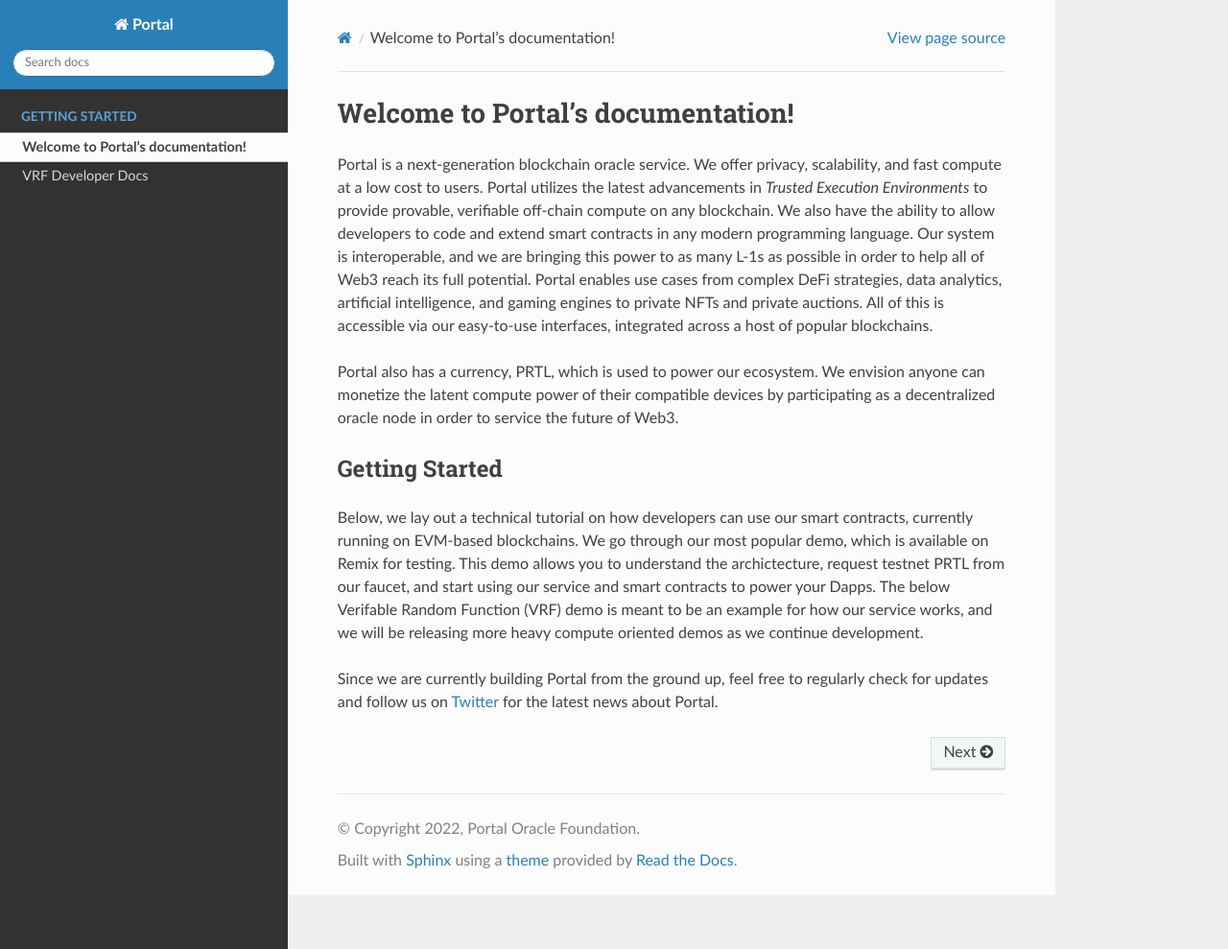
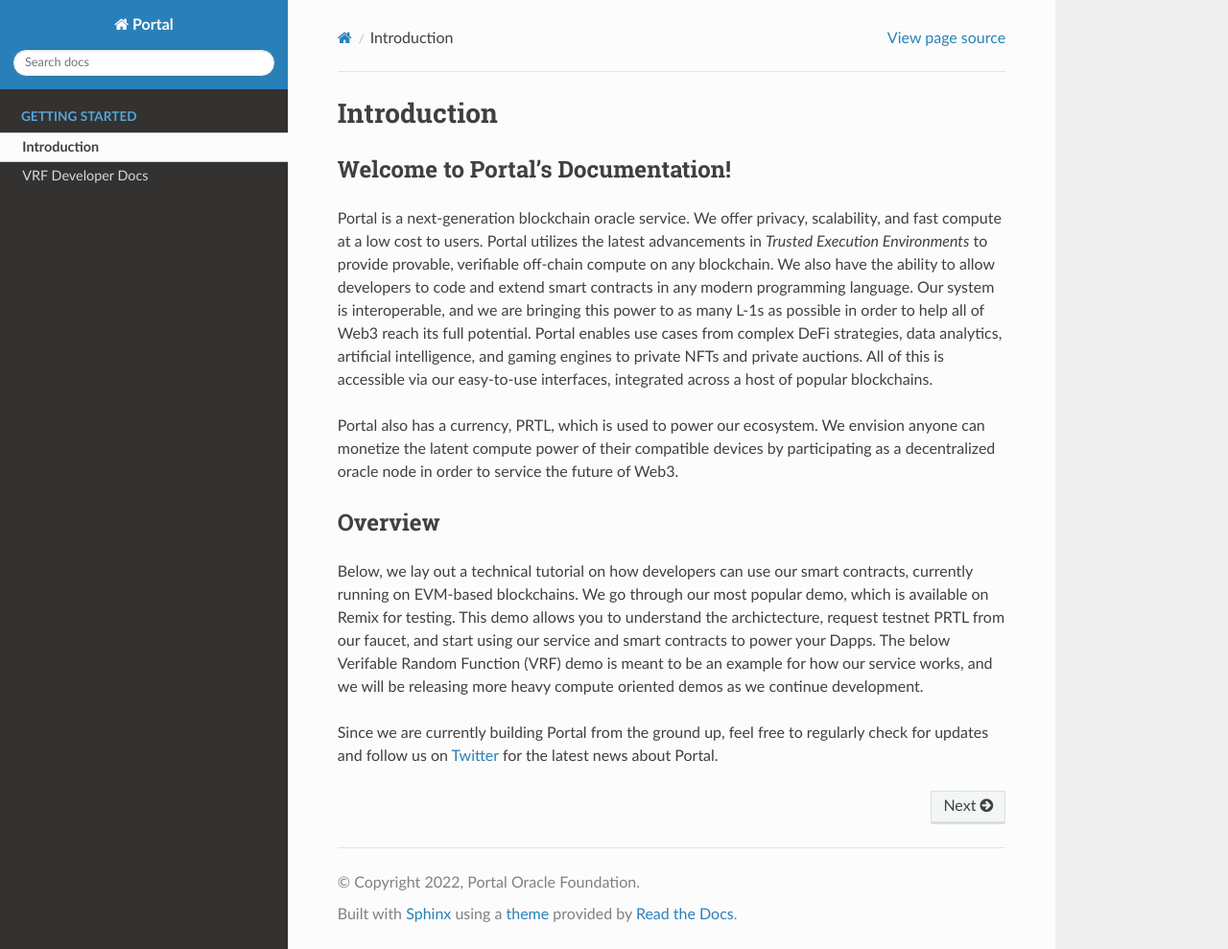
Before and after one commit to protocolwhisper/portal_docs, a Sphinx documentation site: the page built from source/index.rst, in a window 1280 px wide and 989 px high. Shown: the whole window at 96% size. Built offline with Sphinx 7.4.7 and the Read the Docs theme 2.0.0, drawn with Linux system fonts in a browser that asks for light colours.

Commit message:
Add intro

```diff
--- a/source/index.rst
+++ b/source/index.rst
@@ -3,15 +3,18 @@
    You can adapt this file completely to your liking, but it should at least
    contain the root `toctree` directive.
 
-Welcome to Portal's documentation!
-==================================
+Introduction
+============
+Welcome to Portal's Documentation!
+----------------------------------
+
 Portal is a next-generation blockchain oracle service. We offer privacy, scalability, and fast compute at a low cost to users. Portal utilizes the latest advancements in `Trusted Execution Environments` to provide provable, verifiable off-chain compute on any blockchain. We also have the ability to allow developers to code and extend smart contracts in any modern programming language. Our system is interoperable, and we are bringing this power to as many L-1s as possible in order to help all of Web3 reach its full potential. Portal enables use cases from complex DeFi strategies, data analytics, artificial intelligence, and gaming engines to private NFTs and private auctions. All of this is accessible via our easy-to-use interfaces, integrated across a host of popular blockchains.
 
 Portal also has a currency, PRTL, which is used to power our ecosystem. We envision anyone can monetize the latent compute power of their compatible devices by participating as a decentralized oracle node in order to service the future of Web3.
 
 
 
-Getting Started
+Overview
 ---------------
 Below, we lay out a technical tutorial on how developers can use our smart contracts, currently running on EVM-based blockchains. We go through our most popular demo, which is available on Remix for testing. This demo allows you to understand the archictecture, request testnet PRTL from our faucet, and start using our service and smart contracts to power your Dapps. The below Verifable Random Function (VRF) demo is meant to be an example for how our service works, and we will be releasing more heavy compute oriented demos as we continue development.
 
```
